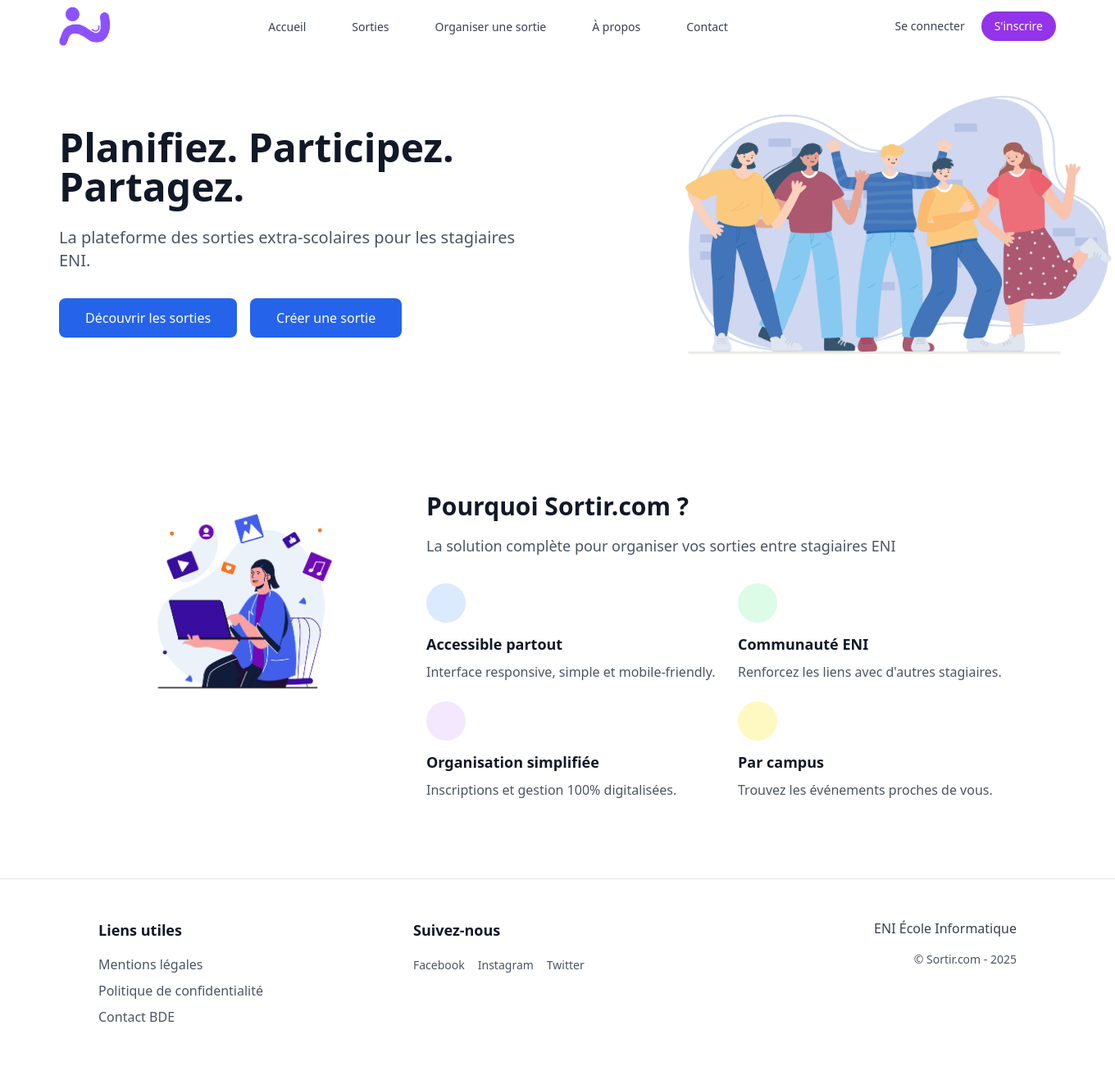
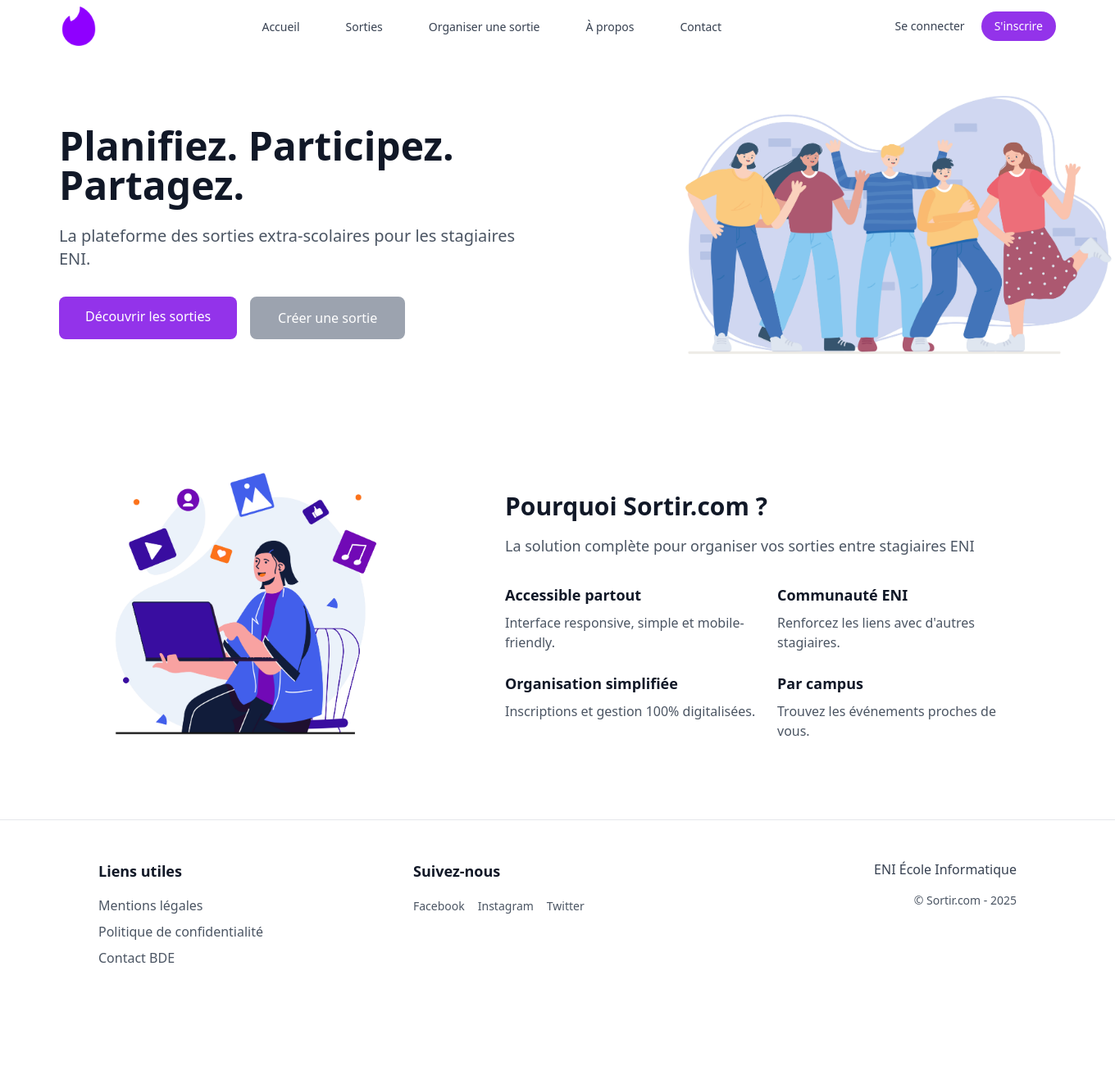
Before and after one commit to matteorlt/Sortir, a Symfony app: template templates/home/index.html.twig in a window 1360 px wide; the page is wider, and only the part inside the window is pictured. Shown: that part at 82% size. After the commit the page ends 1175 px from the top of that part, so only its background shows below. Run offline with Twig, Linux system fonts and the light colour scheme; the template is opened without the code that fills it, so the values that code supplies are empty; some libraries are stand-ins or nearby versions.

Commit message:
MAJ page d'accueil + logo

```diff
--- a/templates/components/_header.html.twig
+++ b/templates/components/_header.html.twig
@@ -6,7 +6,7 @@
             <!-- Logo -->
             <div class="flex-shrink-0">
                 <a href="{{ path('app_home') }}">
-                    <img src="{{ asset('images/logo-sans-nom.png') }}" alt="Logo Sortir.com" class="h-12 w-auto">
+                    <img src="{{ asset('images/logo.png') }}" alt="Logo Sortir.com" class="h-12 w-auto">
                 </a>
             </div>
 
@@ -14,27 +14,27 @@
             <div class="hidden md:block">
                 <ul class="flex space-x-8">
                     <li>
-                        <a href="{{ path('app_home') }}" class="text-gray-700 hover:text-gray-900 px-3 py-2 text-sm font-medium transition-colors">
+                        <a href="{{ path('app_home') }}" class="text-gray-700 hover:text-gray-900 hover:bg-purple-100 px-3 py-2 text-sm font-medium transition-all duration-300 rounded-lg relative overflow-hidden">
                             Accueil
                         </a>
                     </li>
                     <li>
-                        <a href="" class="text-gray-700 hover:text-gray-900 px-3 py-2 text-sm font-medium transition-colors">
+                        <a href="" class="text-gray-700 hover:text-gray-900 hover:bg-purple-100 px-3 py-2 text-sm font-medium transition-all duration-300 rounded-lg relative overflow-hidden">
                             Sorties
                         </a>
                     </li>
                     <li>
-                        <a href="" class="text-gray-700 hover:text-gray-900 px-3 py-2 text-sm font-medium transition-colors">
+                        <a href="" class="text-gray-700 hover:text-gray-900 hover:bg-purple-100 px-3 py-2 text-sm font-medium transition-all duration-300 rounded-lg relative overflow-hidden">
                             Organiser une sortie
                         </a>
                     </li>
                     <li>
-                        <a href="" class="text-gray-700 hover:text-gray-900 px-3 py-2 text-sm font-medium transition-colors">
+                        <a href="" class="text-gray-700 hover:text-gray-900 hover:bg-purple-100 px-3 py-2 text-sm font-medium transition-all duration-300 rounded-lg relative overflow-hidden">
                             À propos
                         </a>
                     </li>
                     <li>
-                        <a href="" class="text-gray-700 hover:text-gray-900 px-3 py-2 text-sm font-medium transition-colors">
+                        <a href="" class="text-gray-700 hover:text-gray-900 hover:bg-purple-100 px-3 py-2 text-sm font-medium transition-all duration-300 rounded-lg relative overflow-hidden">
                             Contact
                         </a>
                     </li>
@@ -46,7 +46,7 @@
                 {% if app.user %}
                     <!-- Utilisateur connecté -->
                     <div class="relative">
-                        <button type="button" class="bg-gray-900 text-white px-4 py-2 rounded-full text-sm font-medium hover:bg-gray-800 transition-colors">
+                        <button type="button" class="bg-gray-900 text-white px-4 py-2 rounded-full text-sm font-medium hover:bg-purple-600 transition-all duration-300">
                             {{ app.user.prenom }} {{ app.user.nom }}
                         </button>
 
@@ -62,10 +62,10 @@
                 {% else %}
                     <!-- Utilisateur non connecté -->
                     <div class="flex items-center space-x-2">
-                        <a href="" class="text-gray-700 hover:text-gray-900 px-3 py-2 text-sm font-medium transition-colors">
+                        <a href="" class="text-gray-700 hover:text-gray-900 hover:bg-purple-100 px-3 py-2 text-sm font-medium transition-all duration-300 rounded-lg relative overflow-hidden">
                             Se connecter
                         </a>
-                        <a href="" class="bg-purple-600 text-white px-4 py-2 rounded-full text-sm font-medium hover:bg-gray-800 transition-colors">
+                        <a href="" class="bg-purple-600 text-white px-4 py-2 rounded-full text-sm font-medium hover:bg-purple-800 transition-all duration-300">
                             S'inscrire
                         </a>
                     </div>
--- a/templates/home/index.html.twig
+++ b/templates/home/index.html.twig
@@ -25,11 +25,11 @@
 
                     <!-- Boutons d'action -->
                     <div class="flex flex-col sm:flex-row gap-4">
-                        <a href="" class="bg-blue-600 text-white px-8 py-3 rounded-lg font-medium hover:bg-blue-700 transition-colors text-center">
+                        <a href="" class="bg-purple-600 text-white px-8 py-3 rounded-lg font-medium hover:bg-purple-700 transition-colors text-center">
                             Découvrir les sorties
                         </a>
 
-                        <a href="" class="bg-blue-600 text-white px-8 py-3 rounded-lg font-medium hover:bg-blue-700 transition-colors text-center">
+                        <a href="" class="bg-gray-400 text-white px-8 py-3 rounded-lg font-medium border-2 border-gray-400 hover:bg-white hover:border-purple-600 hover:text-black transition-colors text-center">
                             Créer une sortie
                         </a>
                     </div>
@@ -50,17 +50,16 @@
         <div class="max-w-7xl mx-auto px-4 sm:px-6 lg:px-8">
             <!-- Section sans fond -->
             <div class="p-8">
-                <!-- Layout flex pour image à gauche et contenu à droite -->
-                <div class="flex flex-col lg:flex-row items-start gap-8">
-                    <!-- Image à gauche, agrandie et centrée -->
-                    <div class="flex-shrink-0 flex justify-center">
+                <div class="flex flex-col lg:flex-row items-start gap-20">
+                    <!-- Image à gauche avec plus d'espace -->
+                    <div class="flex-shrink-0 flex justify-start lg:w-96">
                         <img src="{{ asset('images/photo-reseaux-home.jpg') }}"
                              alt="Réseaux sociaux"
-                             class="w-96 h-auto rounded-lg">
+                             class="w-96 h-auto rounded-lg scale-150">
                     </div>
 
-                    <!-- Contenu à droite -->
-                    <div class="flex-1">
+                    <!-- Contenu à droite avec marge supplémentaire -->
+                    <div class="flex-1 lg:ml-12">
                         <!-- Titre de la section -->
                         <div class="mb-8">
                             <h2 class="text-3xl font-bold text-gray-900 mb-4">
@@ -76,9 +75,6 @@
 
                             <!-- Accessible partout -->
                             <div class="text-center md:text-left">
-                                <div class="bg-blue-100 w-12 h-12 rounded-full flex items-center justify-center mx-auto md:mx-0 mb-3">
-                                    <i class="text-blue-500 text-xl fas fa-mobile-alt"></i>
-                                </div>
                                 <h3 class="text-lg font-semibold text-gray-900 mb-2">
                                     Accessible partout
                                 </h3>
@@ -89,9 +85,6 @@
 
                             <!-- Communauté ENI -->
                             <div class="text-center md:text-left">
-                                <div class="bg-green-100 w-12 h-12 rounded-full flex items-center justify-center mx-auto md:mx-0 mb-3">
-                                    <i class="text-green-500 text-xl fas fa-users"></i>
-                                </div>
                                 <h3 class="text-lg font-semibold text-gray-900 mb-2">
                                     Communauté ENI
                                 </h3>
@@ -102,9 +95,6 @@
 
                             <!-- Organisation simplifiée -->
                             <div class="text-center md:text-left">
-                                <div class="bg-purple-100 w-12 h-12 rounded-full flex items-center justify-center mx-auto md:mx-0 mb-3">
-                                    <i class="text-purple-500 text-xl fas fa-calendar"></i>
-                                </div>
                                 <h3 class="text-lg font-semibold text-gray-900 mb-2">
                                     Organisation simplifiée
                                 </h3>
@@ -115,9 +105,6 @@
 
                             <!-- Par campus -->
                             <div class="text-center md:text-left">
-                                <div class="bg-yellow-100 w-12 h-12 rounded-full flex items-center justify-center mx-auto md:mx-0 mb-3">
-                                    <i class="text-yellow-500 text-xl fas fa-map-marker-alt"></i>
-                                </div>
                                 <h3 class="text-lg font-semibold text-gray-900 mb-2">
                                     Par campus
                                 </h3>
```
Also changed, not shown: assets/images/logo-avec-nom.png (deleted), assets/images/logo-sans-nom.png (deleted), assets/images/logo.png (added).
